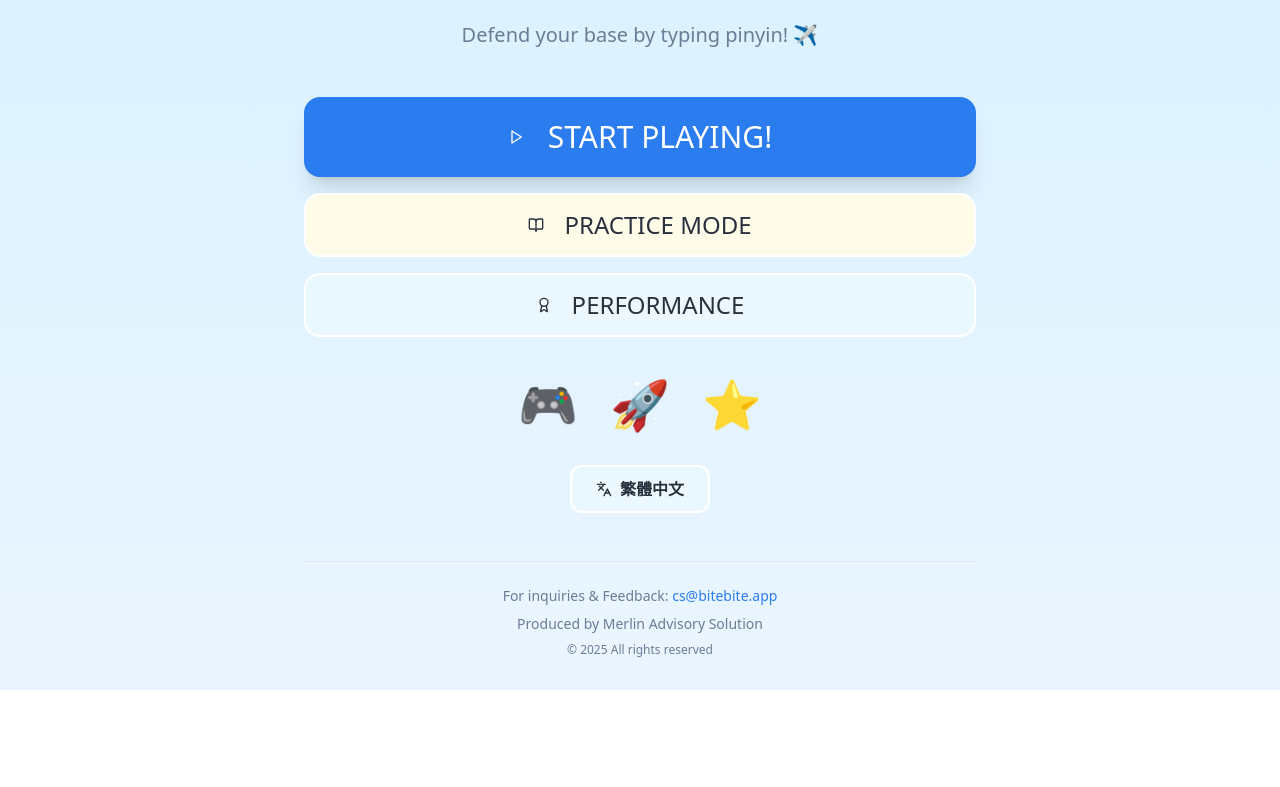
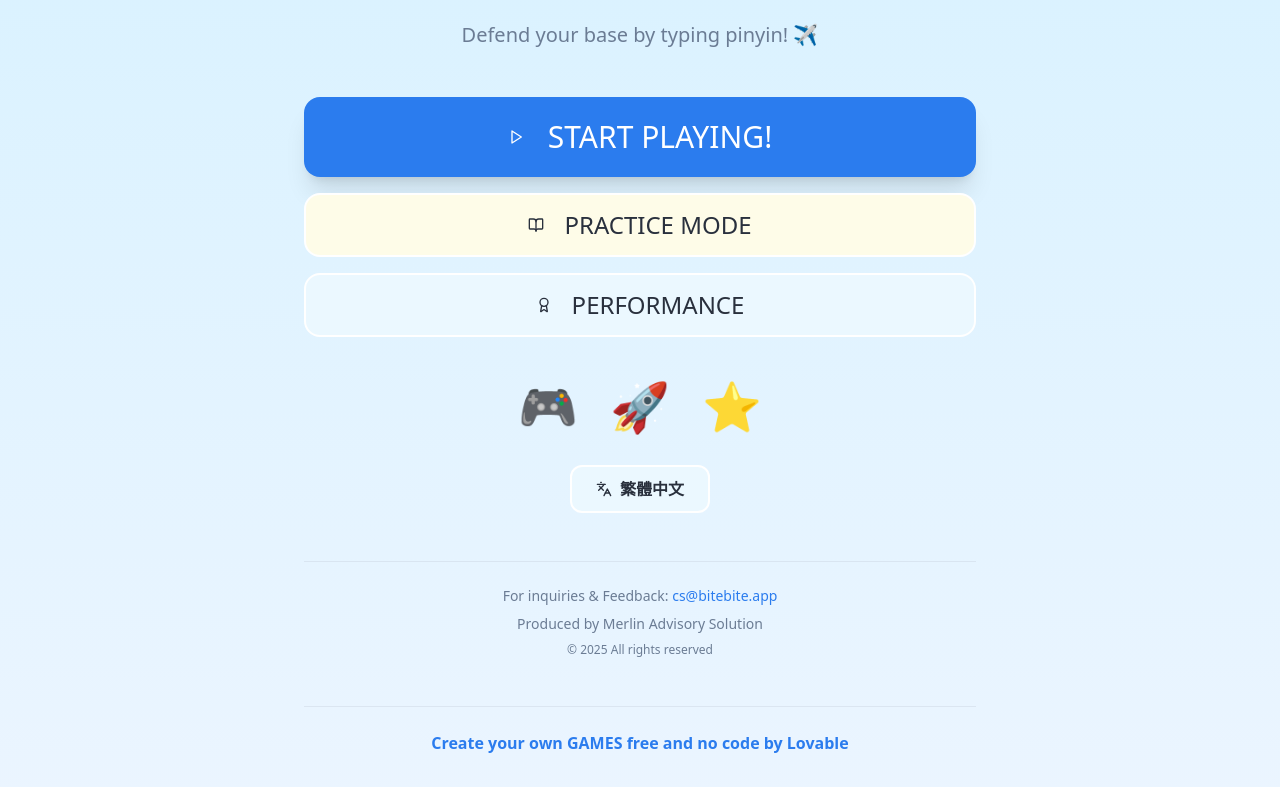
Before and after one commit to atsang081/pingyiaf, a React (Vite) app: page / in a window 1280 px wide. Shown: the part 231-1018 px from the top of the page. Before the commit the page ends 921 px from the top, so only its background shows below. Built offline with nearby package versions, Linux system fonts and the light colour scheme; the HTML template or start-up script is replaced by a standard one.

Commit message:
Add Lovable game creation CTA link on main page

```diff
--- a/src/components/MainMenu.tsx
+++ b/src/components/MainMenu.tsx
@@ -88,6 +88,18 @@ export const MainMenu = ({ onStartGame, onPracticeMode, onViewStickers }: MainMe
             {t('footer.copyright')}
           </p>
         </div>
+
+        {/* Create Your Own Games CTA */}
+        <div className="mt-8 md:mt-12 pt-6 border-t border-border/50 text-center">
+          <a
+            href="https://lovable.dev/invite/OJ6HGUY"
+            target="_blank"
+            rel="noopener noreferrer"
+            className="text-sm md:text-base text-primary hover:underline font-semibold"
+          >
+            Create your own GAMES free and no code by Lovable
+          </a>
+        </div>
       </div>
     </div>
   );
```
